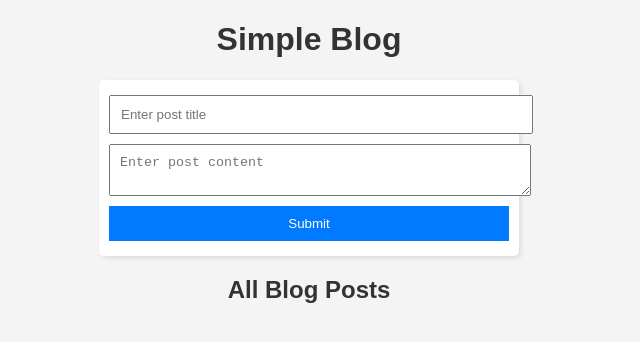
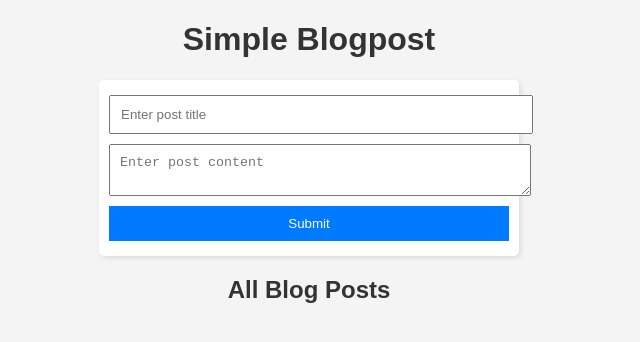
Before and after one commit to Rohitlyengar/BlogPostsAWS, a website: page public/index.html in a window 1280 px wide. Shown: the whole page, without its empty margins (331-971 px from the left). Drawn offline with Linux system fonts and the light colour scheme; no server answers.

Commit message:
Updated h1

```diff
--- a/public/index.html
+++ b/public/index.html
@@ -7,7 +7,7 @@
     <link rel="stylesheet" href="style.css">
 </head>
 <body>
-<h1>Simple Blog</h1>
+<h1>Simple Blogpost</h1>
 
 <form id="postForm">
     <input type="text" id="title" placeholder="Enter post title" required>
```
